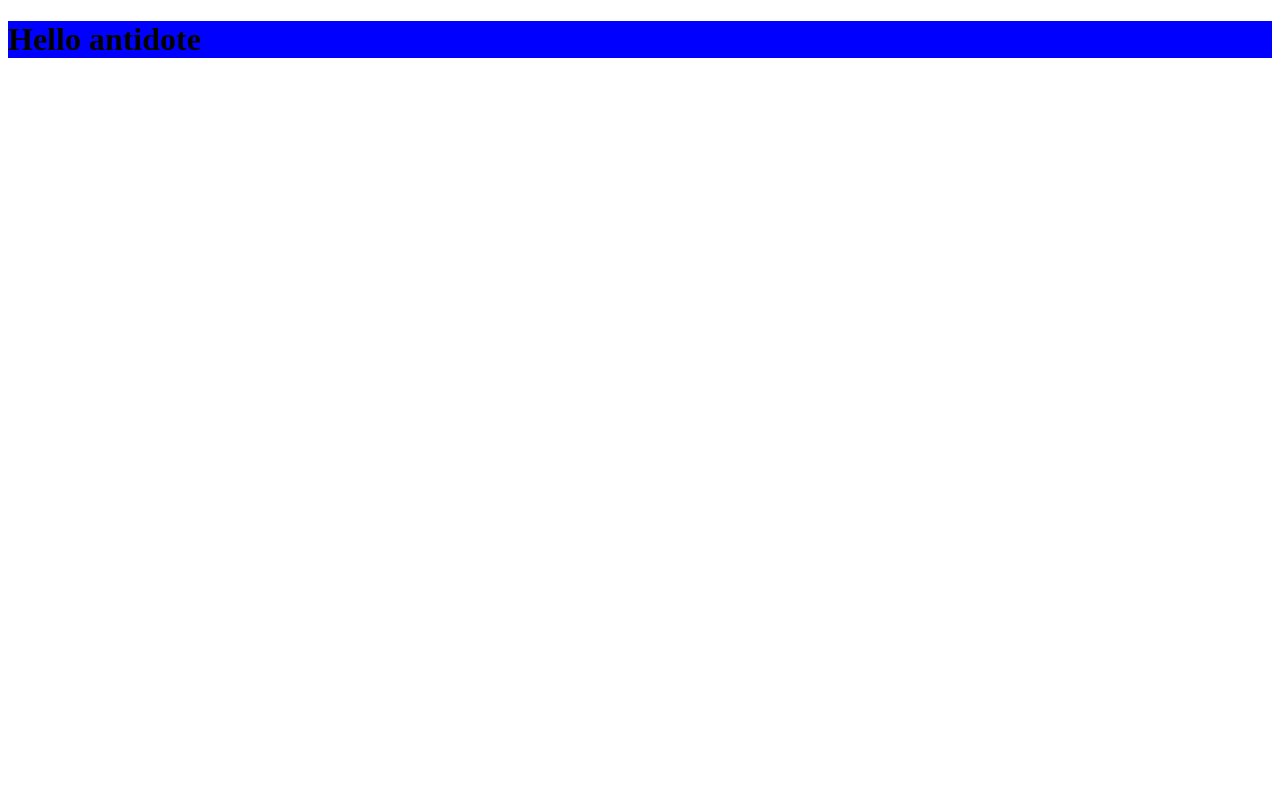
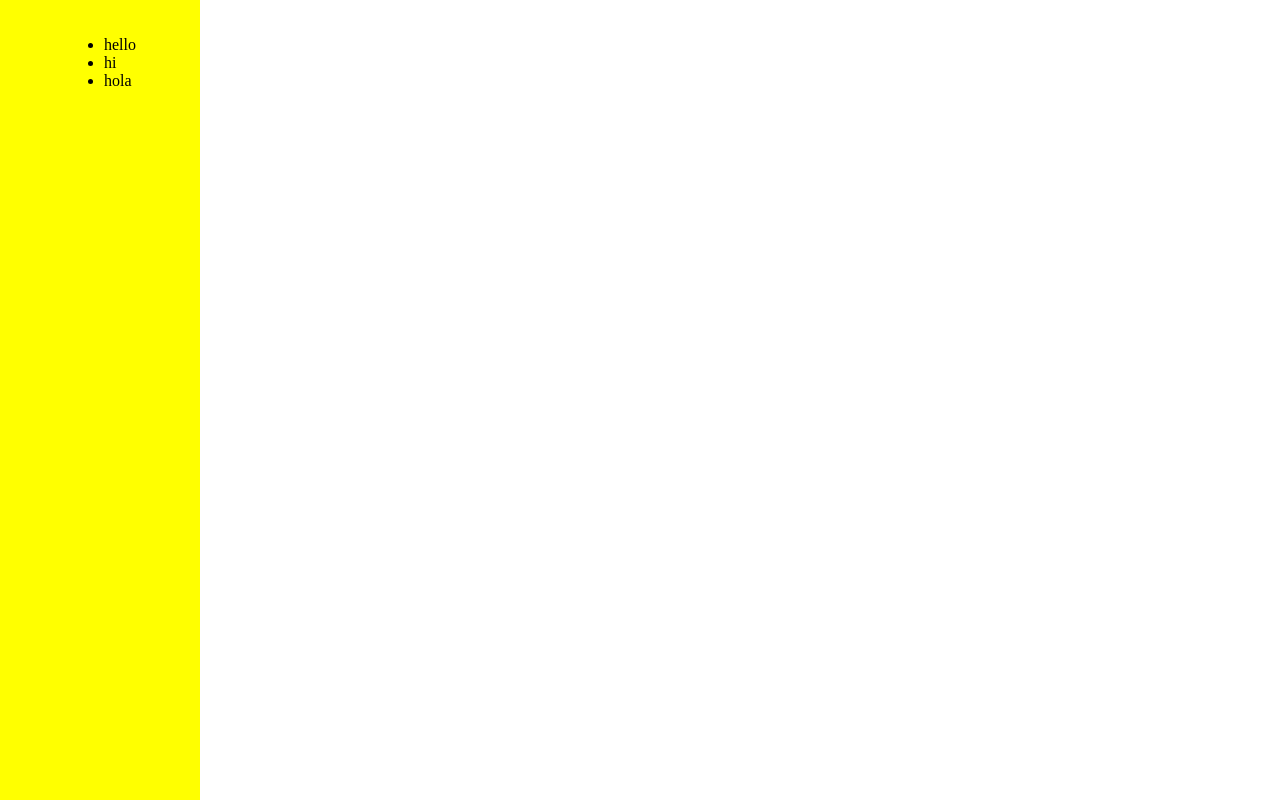
Before and after one commit to HectorAgudelo/AntidoteRestaurant, a React (Create React App) app: page / in a window 1280 px wide. Built offline with nearby package versions, Linux system fonts and the light colour scheme.

Commit message:
trabajando en el nav

```diff
--- a/src/App.js
+++ b/src/App.js
@@ -1,10 +1,15 @@
-import {Div} from './components/Div'
+import {NavBar} from './components/NavBar'
 
 function App() {
   return (
-    <Div className="App">
-    <h1>Hello antidote</h1>
-    </Div>
+   <NavBar>
+     <ul>
+       <li>hello</li>
+       <li>hi</li>
+       <li>hola</li>
+
+     </ul>
+   </NavBar>
   );
 }
 
--- a/src/components/Div.js
+++ b/src/components/Div.js
@@ -1,5 +1,5 @@
-import styled from '@emotion/styled'
+// import styled from '@emotion/styled'
 
-export const Div = styled.div`
-    background: blue;
-`
+// export const Div = styled.div`
+//     background: blue;
+// `
--- a/src/components/NavBar.js
+++ b/src/components/NavBar.js
@@ -0,0 +1,17 @@
+import styled from '@emotion/styled';
+
+export const NavBar = styled.nav`
+  background-color: yellow;
+  display: flex;
+  flex-direction: column;
+  justify-content: start;
+  align-items: center;
+  height: 100%;
+  width: 200px;
+  position: fixed;
+  z-index: 1;
+  top: 0;
+  left: 0;
+  overflow-x: hidden;
+  padding-top: 20px;
+`;
```
Also changed, not shown: 2 other files (tests, documents, lock files or other folders).
